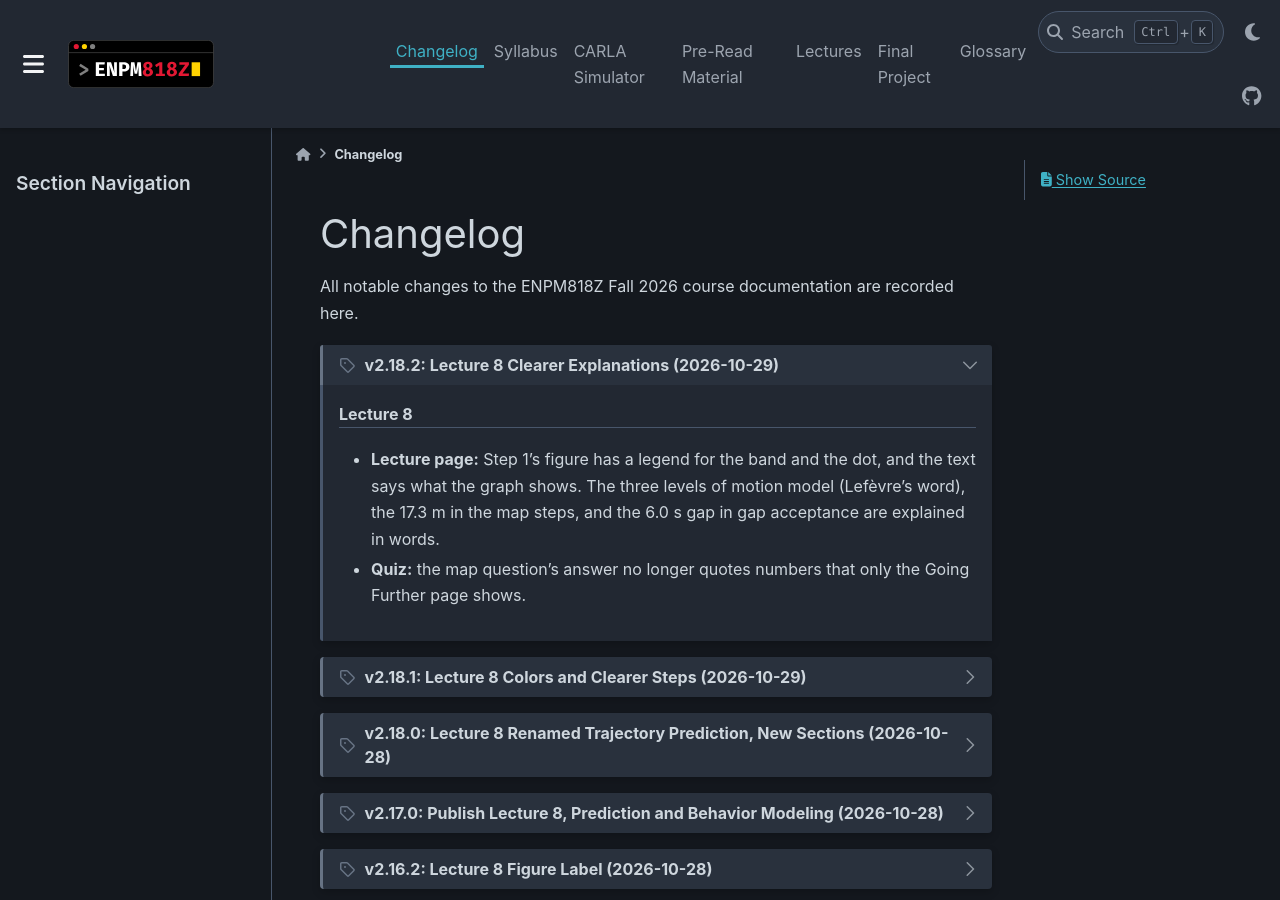
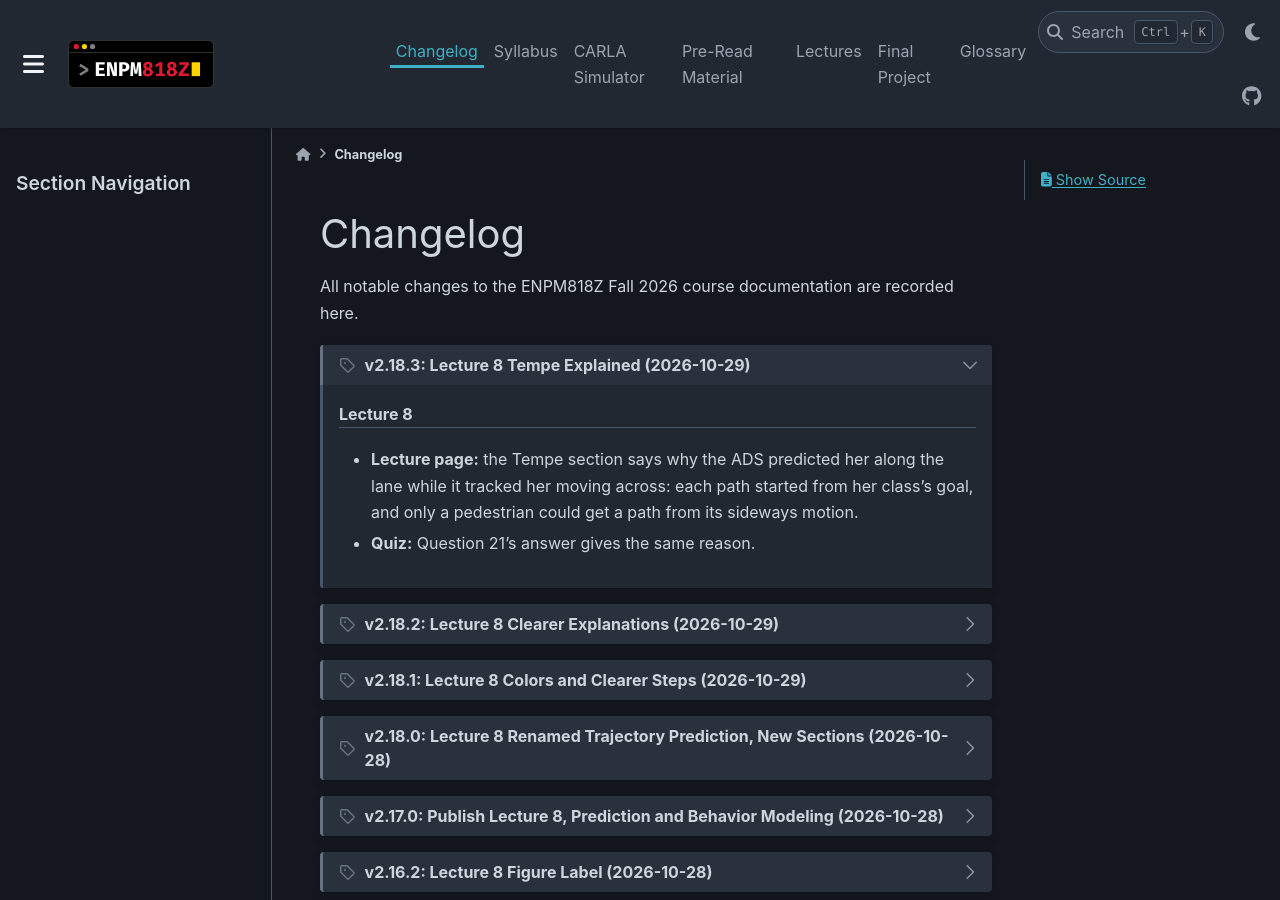
Before and after one commit to zeidk/enpm818z-fall-2026-docs, a Sphinx documentation site: the page built from docs/source/changelog/changelog.rst, in a window 1280 px wide and 900 px high. Built offline with Sphinx 7.4.7 and the PyData theme 0.15.4, drawn with Linux system fonts in a browser that asks for light colours; pages that are not in the unit, such as notebooks, are missing from menus.

Commit message:
v2.18.3: L8 Tempe, why the ADS predicted the lane
The Tempe section and Question 21's answer give the NTSB's reason: each
path started from her class's goal, and only a pedestrian could get a path
from its sideways motion.

```diff
--- a/docs/source/changelog/changelog.rst
+++ b/docs/source/changelog/changelog.rst
@@ -5,10 +5,22 @@ Changelog
 All notable changes to the ENPM818Z Fall 2026 course documentation are recorded here.
 
 
+.. dropdown:: v2.18.3: Lecture 8 Tempe Explained (2026-10-29)
+   :icon: tag
+   :class-container: sd-border-success
+   :open:
+
+   .. rubric:: Lecture 8
+
+   - **Lecture page:** the Tempe section says why the ADS predicted her
+     along the lane while it tracked her moving across: each path started
+     from her class's goal, and only a pedestrian could get a path from its
+     sideways motion.
+   - **Quiz:** Question 21's answer gives the same reason.
+
 .. dropdown:: v2.18.2: Lecture 8 Clearer Explanations (2026-10-29)
    :icon: tag
    :class-container: sd-border-success
-   :open:
 
    .. rubric:: Lecture 8
 
```
Also changed, not shown: docs/source/lectures/lecture8/l8_lecture.rst (+6 -4 lines), docs/source/lectures/lecture8/l8_quiz.rst (+11 -10 lines).
